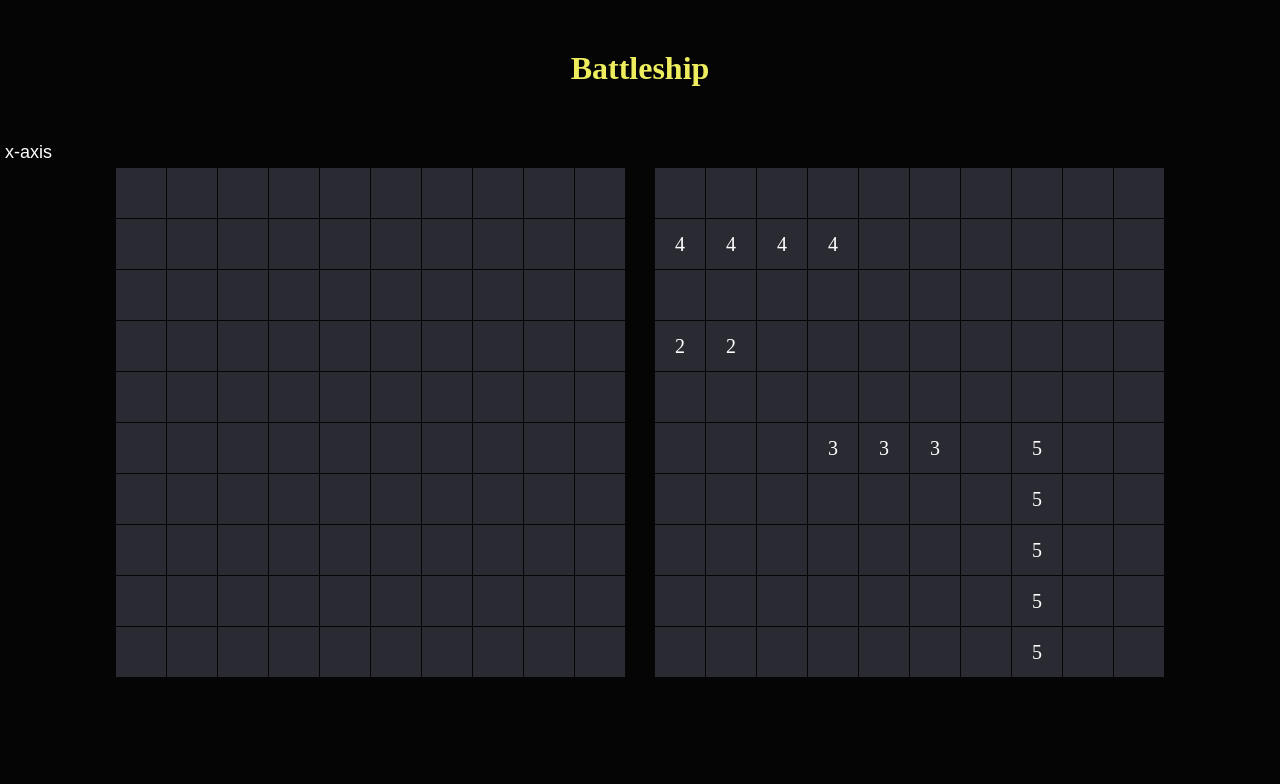
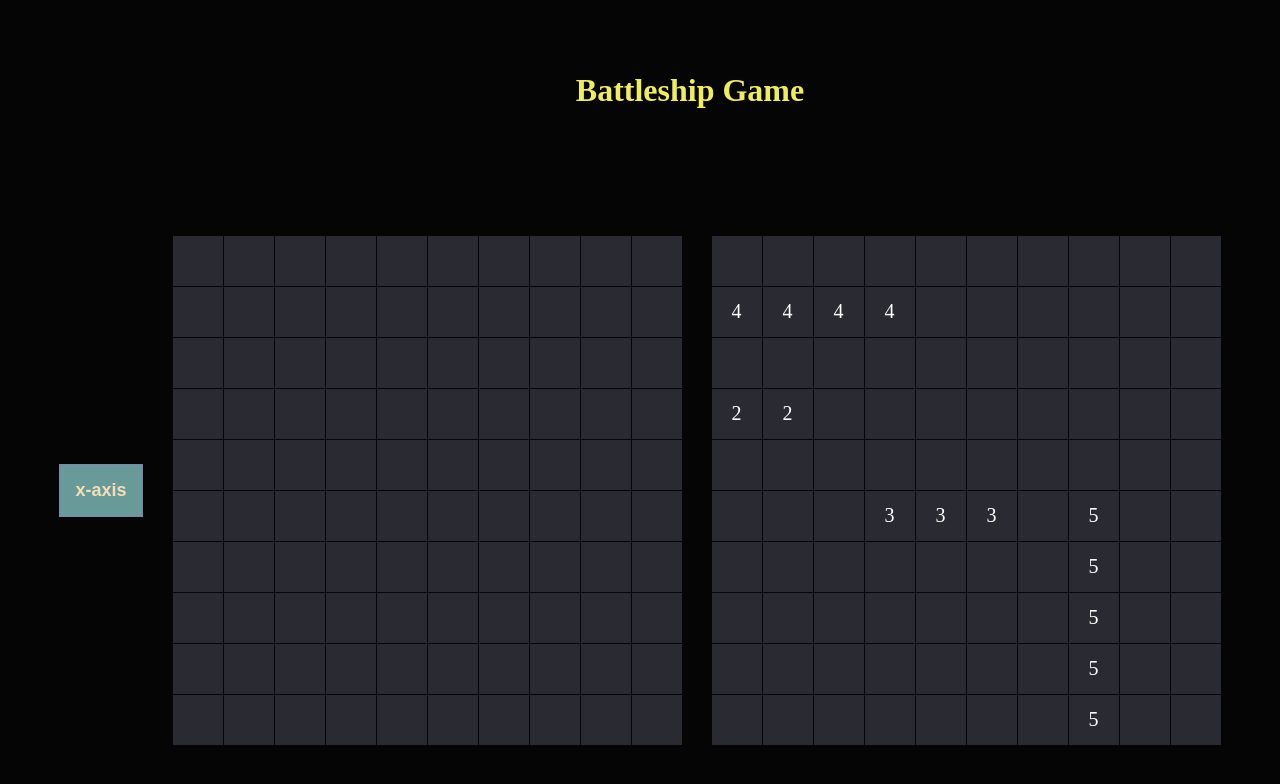
Before and after one commit to vbv-nyk/battle-project, a website built with webpack: page dist/index.html in a window 1280 px wide. Built offline with Linux system fonts and the light colour scheme.

Commit message:
MODIFY game UI

```diff
--- a/src/boardInit.js
+++ b/src/boardInit.js
@@ -2,7 +2,7 @@ import { gameboard1, gameboard2 } from './init';
 import { playGame } from './mainGame';
 import './styles.css';
 const body = document.querySelector("body");
-const boardsContainer = document.createElement("div");
+const boardsContainer = document.querySelector(".boards-container");
 
 function createBoard(num) {
     const boardContainer = document.createElement("div");
--- a/src/styles.css
+++ b/src/styles.css
@@ -1,19 +1,17 @@
-* {
-    margin: 0;
-    padding: 0;
-}
-
 body {
     height: 100vh;
     max-height: 100vh;
     background-color: rgb(6, 5, 5);
+    overflow: hidden;
+    display: flex;
+    flex-direction: column;
+    justify-content: space-around;
 }
 
 .game-name {
-    display: flex;
-    padding: 50px;
-    justify-content: center;
-    align-items: center;
+    padding-left: 100px;
+    margin-left: auto;
+    margin-right: auto;
     font-size: xx-large;
     font-weight: bolder;
     color: rgb(237, 237, 94);
@@ -44,9 +42,10 @@ body {
 }
 
 .axis {
-    padding: 5px;
+    padding: 15px;
+    background-color: rgb(105, 154, 154);
+    color: wheat;
+    font-weight: bolder;
     font-size: large;
-    background-color: transparent;
-    color: white;
-    border: none;
+    border: 1px solid rgb(130, 130, 175);
 }
```
Also changed, not shown: dist/index.html, dist/main.js.
